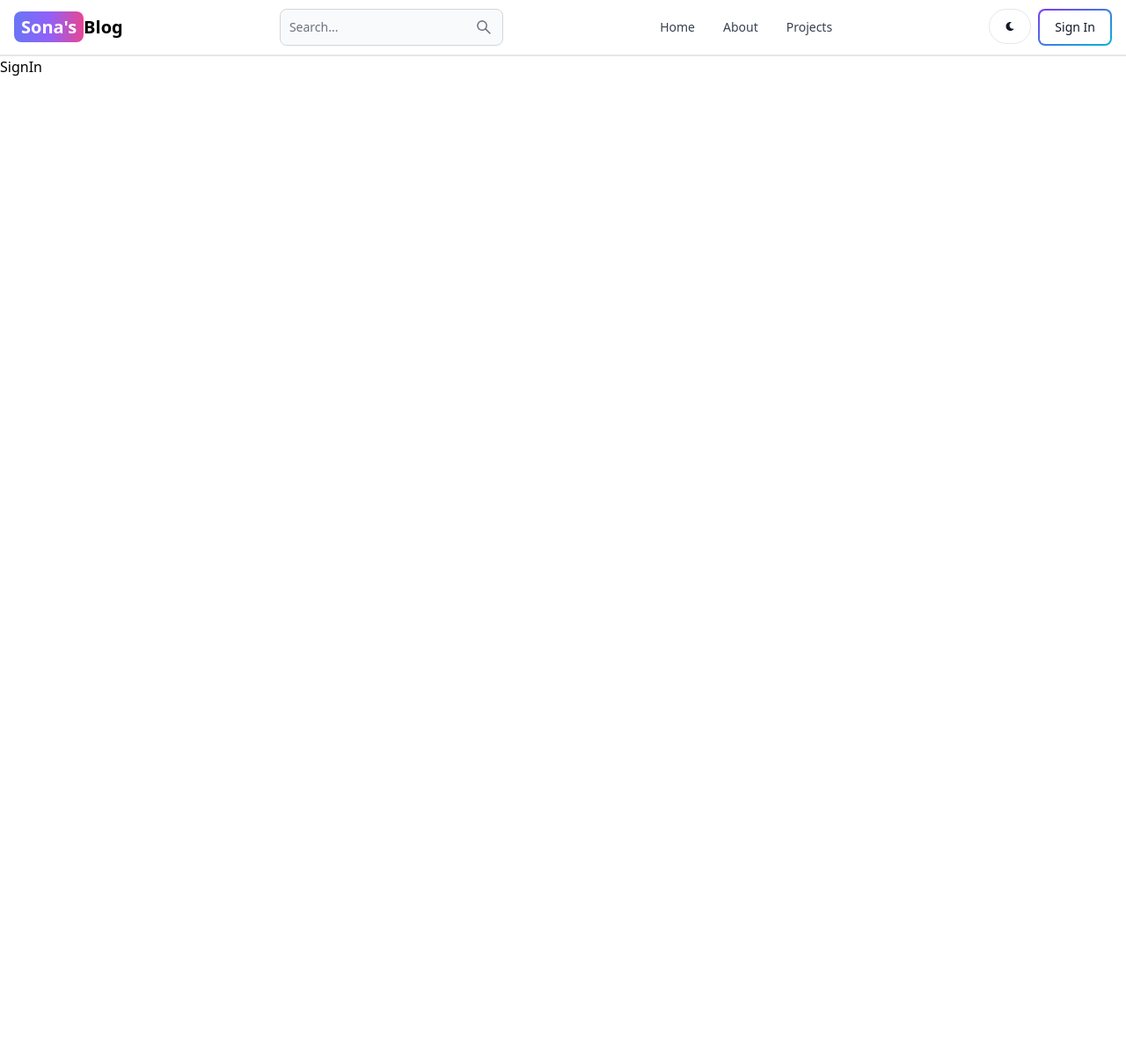
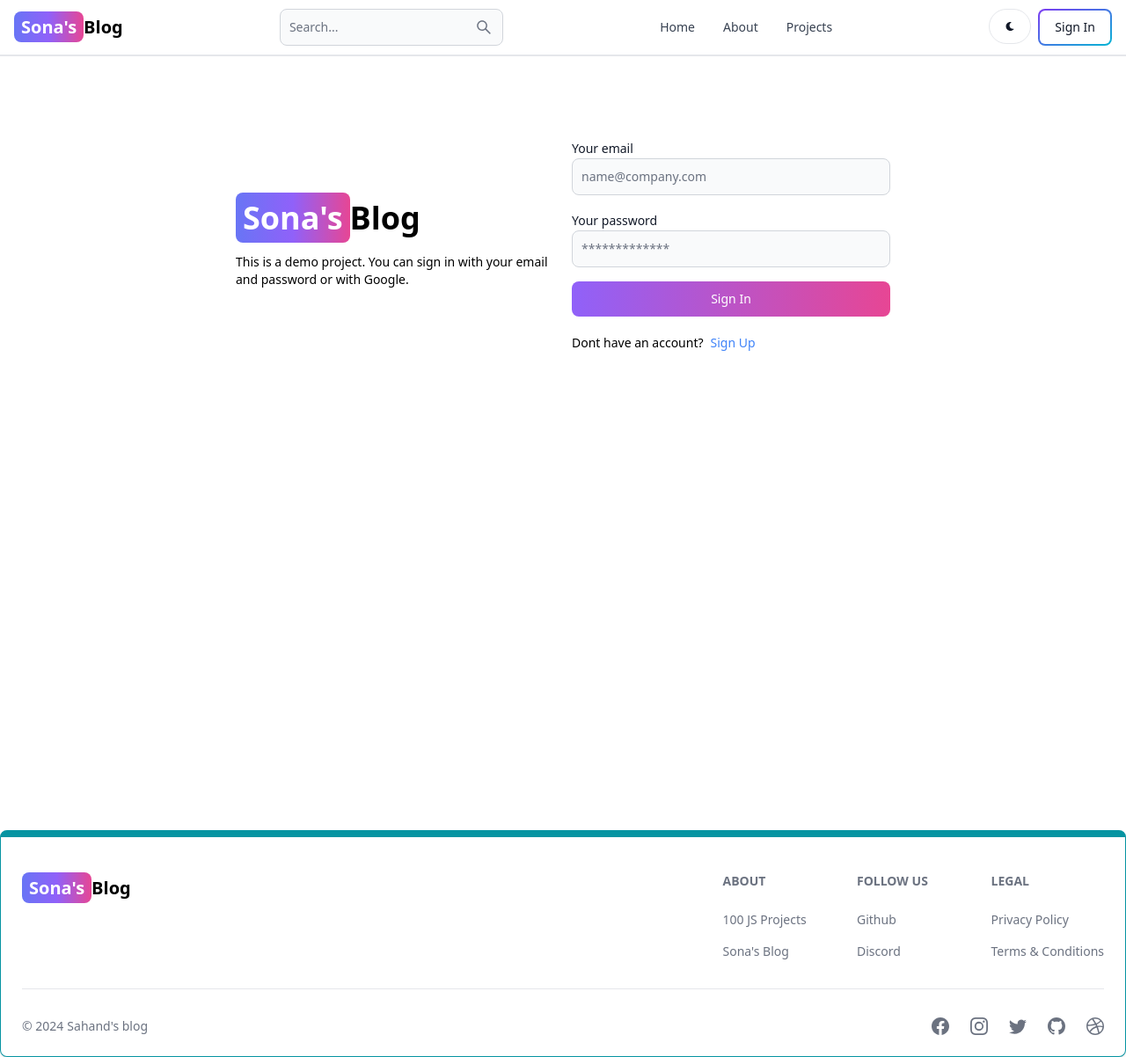
Before and after one commit to SonaSreedhar907/mern-blog, a React (Vite) app in the folder client/: page /sign-in in a window 1280 px wide. Shown: the whole page at 88% size. Before the commit the page ends 800 px from the top, so only its background shows below. Built offline with nearby package versions, Linux system fonts and the light colour scheme.

Commit message:
complete sign in page functionality

```diff
--- a/client/src/App.jsx
+++ b/client/src/App.jsx
@@ -7,6 +7,7 @@
 import SignIn from './pages/SignIn'
 import SignUp from './pages/SignUp'
 import Header from './components/Header'
+import Footer from './components/Footer'
 
 function App() {
   return (
@@ -20,6 +21,7 @@
           <Route path='/sign-in' element={<SignIn/>}/>
           <Route path='/sign-up' element={<SignUp/>}/>
        </Routes>
+     <Footer/>
     </BrowserRouter>
   )
 }
--- /dev/null
+++ b/client/src/components/Footer.jsx
@@ -0,0 +1,81 @@
+import { Footer } from 'flowbite-react';
+import { Link } from 'react-router-dom';
+import { BsFacebook, BsInstagram, BsTwitter, BsGithub, BsDribbble } from 'react-icons/bs';
+export default function FooterCom() {
+  return (
+    <Footer container className='border border-t-8 border-teal-500'>
+      <div className='w-full max-w-7xl mx-auto'>
+        <div className='grid w-full justify-between sm:flex md:grid-cols-1'>
+          <div className='mt-5'>
+            <Link
+              to='/'
+              className='self-center whitespace-nowrap text-lg sm:text-xl font-semibold dark:text-white'
+            >
+              <span className='px-2 py-1 bg-gradient-to-r from-indigo-500 via-purple-500 to-pink-500 rounded-lg text-white'>
+                Sona's
+              </span>
+              Blog
+            </Link>
+          </div>
+          <div className='grid grid-cols-2 gap-8 mt-4 sm:grid-cols-3 sm:gap-6'>
+            <div>
+              <Footer.Title title='About' />
+              <Footer.LinkGroup col>
+                <Footer.Link
+                  href='https://www.100jsprojects.com'
+                  target='_blank'
+                  rel='noopener noreferrer'
+                >
+                  100 JS Projects
+                </Footer.Link>
+                <Footer.Link
+                  href='/about'
+                  target='_blank'
+                  rel='noopener noreferrer'
+                >
+                  Sona's Blog
+                </Footer.Link>
+              </Footer.LinkGroup>
+            </div>
+            <div>
+              <Footer.Title title='Follow us' />
+              <Footer.LinkGroup col>
+                <Footer.Link
+                  href='https://www.github.com/sahandghavidel'
+                  target='_blank'
+                  rel='noopener noreferrer'
+                >
+                  Github
+                </Footer.Link>
+                <Footer.Link href='#'>Discord</Footer.Link>
+              </Footer.LinkGroup>
+            </div>
+            <div>
+              <Footer.Title title='Legal' />
+              <Footer.LinkGroup col>
+                <Footer.Link href='#'>Privacy Policy</Footer.Link>
+                <Footer.Link href='#'>Terms &amp; Conditions</Footer.Link>
+              </Footer.LinkGroup>
+            </div>
+          </div>
+        </div>
+        <Footer.Divider />
+        <div className='w-full sm:flex sm:items-center sm:justify-between'>
+          <Footer.Copyright
+            href='#'
+            by="Sahand's blog"
+            year={new Date().getFullYear()}
+          />
+          <div className="flex gap-6 sm:mt-0 mt-4 sm:justify-center">
+            <Footer.Icon href='#' icon={BsFacebook}/>
+            <Footer.Icon href='#' icon={BsInstagram}/>
+            <Footer.Icon href='#' icon={BsTwitter}/>
+            <Footer.Icon href='https://github.com/sahandghavidel' icon={BsGithub}/>
+            <Footer.Icon href='#' icon={BsDribbble}/>
+
+          </div>
+        </div>
+      </div>
+    </Footer>
+  );
+}
--- a/client/src/pages/SignIn.jsx
+++ b/client/src/pages/SignIn.jsx
@@ -1,9 +1,96 @@
-import React from 'react'
+import { Button, Label, Spinner, TextInput ,Alert } from 'flowbite-react';
+import { useState } from 'react';
+import { Link, useNavigate } from 'react-router-dom';
 
 function SignIn() {
+  const [formData,setformData] = useState({})
+  const [errorMessage,setErrorMessage] = useState(null)
+  const [loading,setLoading] = useState(false)
+  const navigate = useNavigate()
+  const handleChange = (e) =>{
+      setformData({...formData,[e.target.id]:e.target.value.trim()})
+  }
+  const handleSubmit = async(e)=>{
+    e.preventDefault()
+    if(!formData.email || !formData.password){
+      return setErrorMessage('Please fill out all fields')
+    }
+    try {
+      setLoading(true)
+      setErrorMessage(null)
+      const res=await fetch('/api/auth/signin',{
+        method : 'POST',
+        headers : {'Content-Type':'application/json'},
+        body : JSON.stringify(formData)
+      })
+      const data =await res.json()
+      console.log('data is ',data)
+      if(data.success === false){
+        return setErrorMessage(data.message)
+      }
+      setLoading(false)
+      if(res.ok){
+        navigate('/')
+      }
+    } catch (error) {
+      setErrorMessage(error.message)
+      setLoading(false)
+    }
+  }
   return (
-    <div>SignIn</div>
-  )
+
+    <div className='min-h-screen mt-20'>
+      <div className='flex p-3 max-w-3xl mx-auto flex-col md:flex-row md:items-center gap-5'>
+        {/* left */}
+        <div className='flex-1'>
+          <Link to='/' className='font-bold dark:text-white text-4xl'>
+            <span className='px-2 py-1 bg-gradient-to-r from-indigo-500 via-purple-500 to-pink-500 rounded-lg text-white'>
+              Sona's
+            </span>
+            Blog
+          </Link>
+          <p className='text-sm mt-5'>
+            This is a demo project. You can sign in with your email and password
+            or with Google.
+          </p>
+        </div>
+        {/* right */}
+
+        <div className='flex-1'>
+          <form className='flex flex-col gap-4' onSubmit={handleSubmit}>
+
+            <div>
+              <Label value='Your email' />
+              <TextInput type='text' placeholder='name@company.com' id='email' onChange={handleChange}/>
+            </div>
+            <div>
+              <Label value='Your password' />
+              <TextInput type='password' placeholder='*************' id='password' onChange={handleChange}/>
+            </div>
+            <Button gradientDuoTone='purpleToPink' type='submit' disabled={loading}>
+            {
+              loading ? (
+                <>
+                <Spinner size='sm'/>
+
+                <span className='pl-3'>Loading...</span>
+                </>
+              ):( 'Sign In')
+            }
+            </Button>
+          </form>
+          <div className="flex gap-2 text-sm mt-5">
+            <span>Dont have an account?</span>
+            <Link to='/sign-up' className='text-blue-500'>
+              Sign Up
+            </Link>
+            {errorMessage && (<Alert className='mt-5' color='failure'>{errorMessage}</Alert>)}
+          </div>
+        </div>
+      </div>
+    </div>
+  );
 }
 
-export default SignIn
+
+export default SignIn
```
